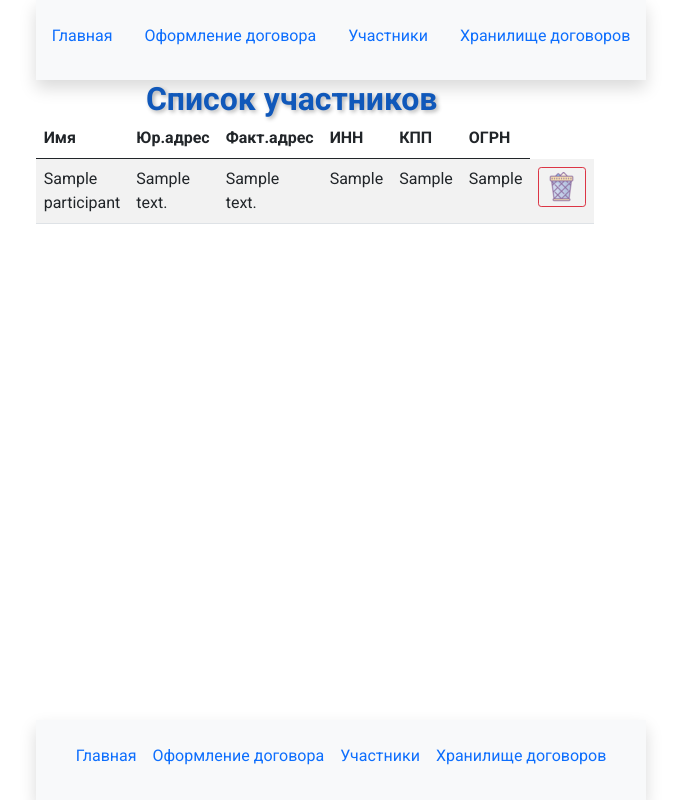
After one commit to batoncss/dogovornitsa, a Django app: page /contracts/participants-list in a window 1280 px wide. The commit adds this page. Shown: the whole page, without its empty margins (299-980 px from the left). Run offline with Django 5.2, Linux system fonts and the light colour scheme; tables that the repository leaves empty hold one stand-in row (values such as "Sample post"); some libraries are stand-ins or nearby versions.

Commit message:
update form for participant added form for watching and deleting participant

```diff
--- a/Dogovornitsa/apps/contracts/urls.py
+++ b/Dogovornitsa/apps/contracts/urls.py
@@ -1,7 +1,9 @@
 from django.urls import path
-from .views import participants
+from .views import participants_add, participants_list, participants_delete
 
 
 urlpatterns = [
-    path('participants', participants, name='participants'),
+    path('participants-add', participants_add, name='participants-add'),
+    path('participants-list', participants_list, name='participants-list'),
+    path('participants/delete/<int:participant_id>/', participants_delete, name='participants_delete'),
 ]
--- a/Dogovornitsa/apps/contracts/views.py
+++ b/Dogovornitsa/apps/contracts/views.py
@@ -1,16 +1,25 @@
-from django.shortcuts import render, redirect
+from django.shortcuts import render, redirect, get_object_or_404
 
 from Dogovornitsa.apps.contracts.forms import ParticipantForm
 from Dogovornitsa.apps.contracts.models import Participant
 
 
-def participants(request):
+def participants_add(request):
     if request.method == 'POST':
         form = ParticipantForm(request.POST)
         if form.is_valid():
             form.save()  # Сохраняем новую запись
-            return redirect('participants')  # Перезагрузка страницы
+            return redirect('participants-add')  # Перезагрузка страницы
     else:
         form = ParticipantForm()
     all_participants = Participant.objects.all()
-    return render(request, "pages/contracts/participants.html", {"participants": all_participants, 'form': form})
+    return render(request, "pages/contracts/participants-add.html", {"participants": all_participants, 'form': form})
+
+def participants_list(request):
+    all_participants = Participant.objects.all()
+    return  render(request, "pages/contracts/participants-list.html", {"participants": all_participants})
+
+def participants_delete(request, participant_id):
+    participant = get_object_or_404(Participant, id=participant_id)
+    participant.delete()
+    return redirect('participants-list')  # Перезагрузка страницы
--- a/Dogovornitsa/templates/base.html
+++ b/Dogovornitsa/templates/base.html
@@ -6,15 +6,21 @@
     <link href="https://cdn.jsdelivr.net/npm/bootstrap@5.0.2/dist/css/bootstrap.min.css" rel="stylesheet" integrity="sha384-EVSTQN3/azprG1Anm3QDgpJLIm9Nao0Yz1ztcQTwFspd3yD65VohhpuuCOmLASjC" crossorigin="anonymous">
     <script src="https://cdn.jsdelivr.net/npm/@popperjs/core@2.9.2/dist/umd/popper.min.js" integrity="sha384-IQsoLXl5PILFhosVNubq5LC7Qb9DXgDA9i+tQ8Zj3iwWAwPtgFTxbJ8NT4GN1R8p" crossorigin="anonymous"></script>
     <script src="https://cdn.jsdelivr.net/npm/bootstrap@5.0.2/dist/js/bootstrap.min.js" integrity="sha384-cVKIPhGWiC2Al4u+LWgxfKTRIcfu0JTxR+EQDz/bgldoEyl4H0zUF0QKbrJ0EcQF" crossorigin="anonymous"></script>
+    <link href="https://fonts.googleapis.com/css2?family=Roboto:wght@400;700&display=swap" rel="stylesheet">
     <link rel="stylesheet" type="text/css" href="{% static 'css/base.css' %}">
 </head>
 <body>
-
-<header class="d-flex justify-content-center py-3">
+    <header class="d-flex justify-content-center py-3 bg-light shadow">
         <ul class="nav nav-pills">
-    <li class="nav-item"><a href="/" class="nav-link active" aria-current="page">Главная</a></li>
+            <li class="nav-item"><a href="/" class="nav-link">Главная</a></li>
             <li class="nav-item"><a href="/making-order" class="nav-link">Оформление договора</a></li>
-    <li class="nav-item"><a href="/contracts/participants" class="nav-link">Участники</a></li>
+            <div class="dropdown">
+                <li class="nav-item" data-bs-toggle="dropdown" aria-expanded="false"><a href="/" class="nav-link">Участники</a></li>
+                <ul class="dropdown-menu">
+                    <li><a class="dropdown-item" href="/contracts/participants-add">Добавить участника</a></li>
+                    <li><a class="dropdown-item" href="/contracts/participants-list">Список участников</a></li>
+                </ul>
+            </div>
             <li class="nav-item"><a href="/orders" class="nav-link">Хранилище договоров</a></li>
         </ul>
     </header>
@@ -22,13 +28,14 @@
     <main>
         {% block content %}{% endblock %}
     </main>
-
-<ul class="nav justify-content-center border-bottom pb-3 mb-3">
+    <footer class="d-flex justify-content-center py-3 bg-light shadow">
+        <ul class="nav nav-pills">
             <li class="nav-item"><a href="/" class="nav-link px-2 text-body-secondary">Главная</a></li>
             <li class="nav-item"><a href="/making-order" class="nav-link px-2 text-body-secondary">Оформление договора</a></li>
-    <li class="nav-item"><a href="/contracts/participants" class="nav-link px-2 text-body-secondary">Участники</a></li>
+            <li class="nav-item"><a href="/contracts/participants-add" class="nav-link px-2 text-body-secondary">Участники</a></li>
             <li class="nav-item"><a href="/orders" class="nav-link px-2 text-body-secondary">Хранилище договоров</a></li>
         </ul>
+    </footer>
     {% block scripts %}{% endblock %}
 </body>
 </html>
--- a/Dogovornitsa/templates/pages/contracts/participants.html
+++ b/Dogovornitsa/templates/pages/contracts/participants-add.html
@@ -2,8 +2,7 @@
 {% load crispy_forms_tags %}
 {% block title %}Стороны договора{% endblock %}
 {% block content %}
-    <h1>Список сторон договора</h1>
-    <h2>Добавить новую сторону</h2>
+    <h2>Добавить участника</h2>
     <form class="" action="" method="post" novalidate>
         {% csrf_token %}
         {{ form|crispy }}
--- /dev/null
+++ b/Dogovornitsa/templates/pages/contracts/participants-list.html
@@ -0,0 +1,45 @@
+{% extends "base.html" %}
+{% load static %}
+{% load crispy_forms_tags %}
+{% block title %}Стороны договора{% endblock %}
+{% block content %}
+    <h2>Список участников</h2>
+    <table class="table table-striped ">
+        <thead>
+            <tr>
+                <th scope="col">Имя</th>
+                <th scope="col">Юр.адрес</th>
+                <th scope="col">Факт.адрес</th>
+                <th scope="col">ИНН</th>
+                <th scope="col">КПП</th>
+                <th scope="col">ОГРН</th>
+            </tr>
+        </thead>
+        <tbody>
+        {% if participants %}
+            {% for participant in participants %}
+                <tr>
+                    <td>{{ participant.name }}</td>
+                    <td>{{ participant.legal_address }}</td>
+                    <td>{{ participant.actual_address }}</td>
+                    <td>{{ participant.inn }}</td>
+                    <td>{{ participant.kpp }}</td>
+                    <td>{{ participant.ogrn }}</td>
+                    <td>
+                        <form method="POST" action="{% url 'participants_delete' participant.id %}">
+                            {% csrf_token %}
+                            <button type="submit" class="btn btn-outline-danger btn-sm">
+                                <img src="{% static 'pict/delete.png' %}" alt="Удалить">
+                            </button>
+                        </form>
+                    </td>
+                </tr>
+            {% endfor %}
+        {% else %}
+            <tr>
+                <td colspan="6">Нет участников для отображения</td>
+            </tr>
+        {% endif %}
+        </tbody>
+    </table>
+{% endblock %}
--- a/static/css/base.css
+++ b/static/css/base.css
@@ -1,7 +1,11 @@
 html {
     display: flex;
     flex-direction: column;
+    align-items: center;
     height: 100vh;
+}
+body {
+    font-family: 'Roboto', sans-serif;
 }
 header {
     height: 10vh;
@@ -11,13 +15,21 @@ main{
     height: 80vh;
     display: flex;
     flex-direction: column;
-    align-items: center;
+    width: 40vw;
 }
 
 footer{
     height: 10vh;
 }
 
-form{
-    width: 50vw;
+h1, h2 {
+    color: #1058ba;
+    text-shadow: 2px 2px 4px rgba(0, 0, 0, 0.3);
+    font-weight: bold;
+    text-align: center;
+    margin: 0 auto;
 }
+
+button {
+
+}
```
Also changed, not shown: static/pict/delete.png (added). Lines whose indentation alone changed are shown as unchanged.
